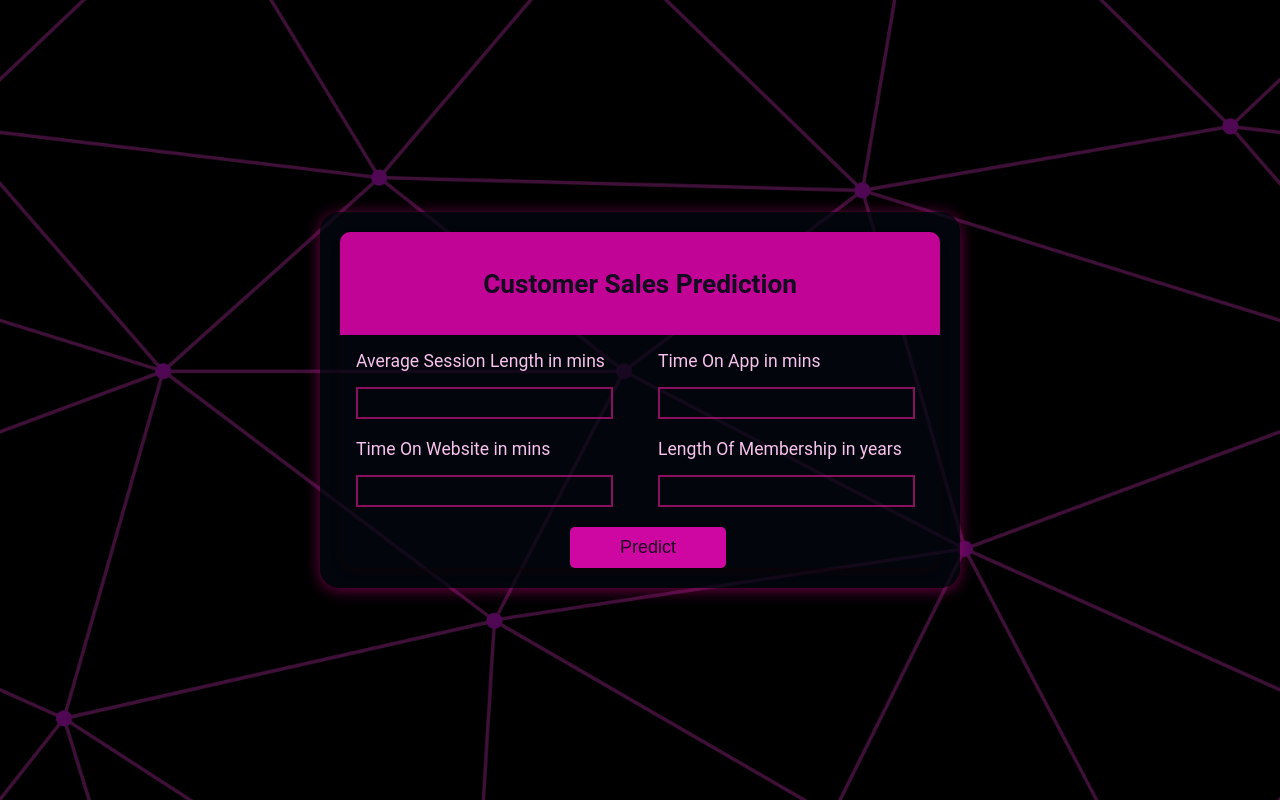
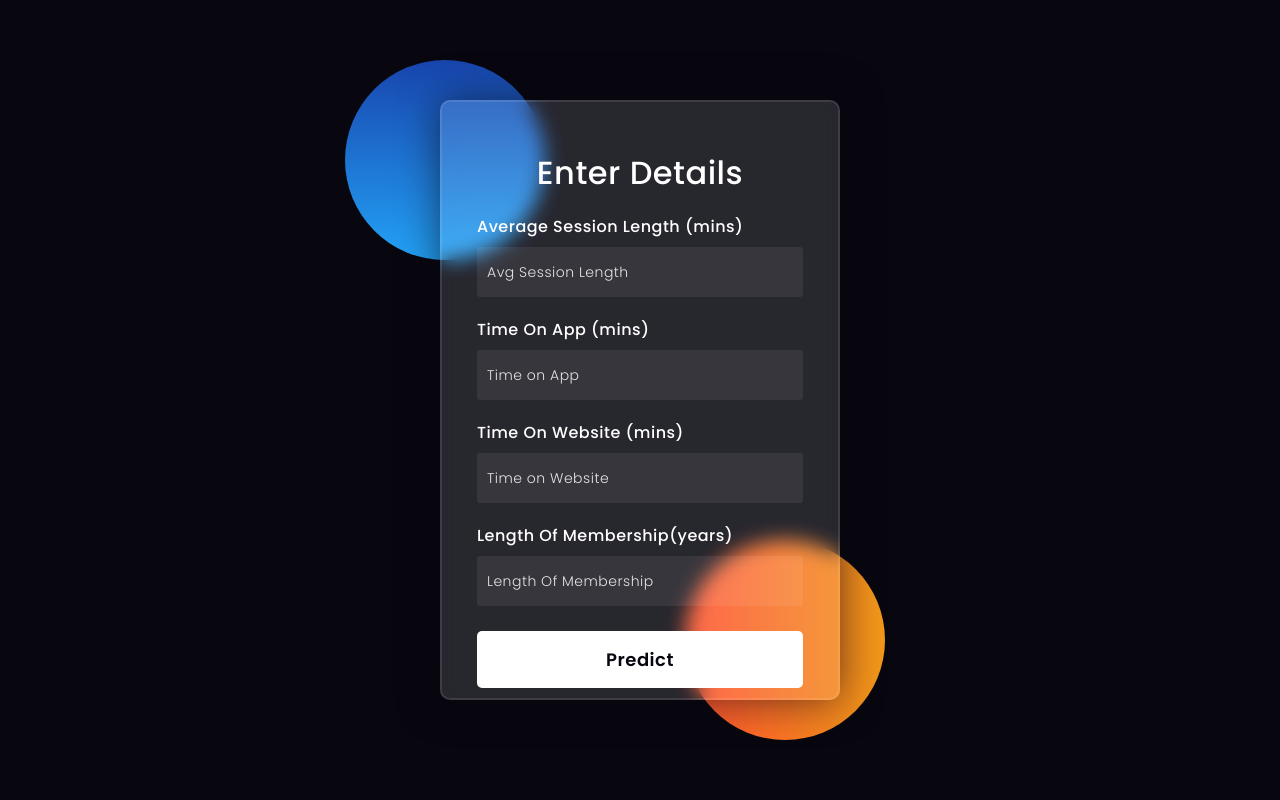
Before and after one commit to venkyeswar/Excelr_Ecommerce_Project, a Flask app: page / in a window 1280 px wide. Run offline with Flask 3, Linux system fonts and the light colour scheme; parts of the project's set-up code (start-up, migrations or seed data) failed here and were passed over.

Commit message:
styles are updated

```diff
--- a/static/css/style.css
+++ /dev/null
@@ -1,90 +0,0 @@
-body {
-    font-family: 'Roboto', sans-serif;
-    margin: 0;
-    padding: 0;
-    color: rgba(16, 1, 1, 0.632);
-    display: flex;
-    justify-content: center;
-    align-items: center;
-    height: 100vh;
-    background-image: url("../img/background.png");
-    background-size: cover;
-    background-position: center center;
-    background-repeat: no-repeat;
-    background-attachment: fixed;
-}
-
-
-.container {
-    padding: 20px;
-    background: rgba(4, 7, 16, 0.749);
-    border-radius: 20px;
-    box-shadow: 0 2px 15px rgba(223, 2, 142, 0.5);
-    text-align:left;
-
-
-}
-
-.card {
-    box-shadow: 0 4px 8px rgba(20, 1, 1, 0.413);
-    border-radius: 15px;
-
-}
-
-.card-header {
-    background-color: #c20496;
-    color: rgba(7, 11, 24, 0.941);
-    text-align: center;
-    border-radius: 10px 10px 0 0;
-    padding: 10px;
-    font-size:1.4rem;
-    font-weight:bolder;
-    margin-bottom:1rem;
-}
-
-.card-body form {
-    display: grid;
-    grid-template-columns: 1fr 1fr;
-    grid-gap: 20px;
-    justify-content: center;
-    margin-left:1rem;
-}
-form div input{
-    text-align:center;
-    font-size:1.2rem;
-    padding:3px;
-    margin-top:1rem;
-    background-color:transparent;
-    border:2px solid rgba(199, 21, 134, 0.683);
-    color:White;
-
-}
-
-form div label{
-    color:rgb(248, 195, 237);
-    font-size:1.1rem;
-    text-align:left;
-
-}
-
-
-
-.text-center {
-    grid-column: span 2;
-    text-align: center;
-}
-
-.btn-success {
-    padding: 10px 50px;
-    font-size: 18px;
-    border-radius: 5px;
-    background-color: #ce07a3;
-    color: rgb(31, 2, 33);
-    border: none;
-    cursor: pointer;
-    transition: background-color 0.3s ease;
-}
-
-.btn-success:hover {
-    background-color: #882173;
-}
--- a/templates/index.html
+++ b/templates/index.html
@@ -1,42 +1,139 @@
 <!DOCTYPE html>
 <html lang="en">
 <head>
-    <meta charset="UTF-8">
-    <meta name="viewport" content="width=device-width, initial-scale=1.0">
-    <title>Ecommerce Sales Prediction </title>
-   <link rel="stylesheet" href="{{ url_for('static', filename='css/style.css') }}">
+  <!-- Design by foolishdeveloper.com -->
+    <title>Glassmorphism login Form Tutorial in html css</title>
+
+    <link rel="preconnect" href="https://fonts.gstatic.com">
+    <link rel="stylesheet" href="https://cdnjs.cloudflare.com/ajax/libs/font-awesome/5.15.4/css/all.min.css">
+    <link href="https://fonts.googleapis.com/css2?family=Poppins:wght@300;500;600&display=swap" rel="stylesheet">
+    <!--Stylesheet-->
+    <style media="screen">
+      *,
+*:before,
+*:after{
+    padding: 0;
+    margin: 0;
+    box-sizing: border-box;
+}
+body{
+    background-color: #080710;
+}
+.background{
+    width: 430px;
+    height: 520px;
+    position: absolute;
+    transform: translate(-50%,-50%);
+    left: 50%;
+    top: 50%;
+}
+.background .shape{
+    height: 200px;
+    width: 200px;
+    position: absolute;
+    border-radius: 50%;
+}
+.shape:first-child{
+    background: linear-gradient(
+        #1845ad,
+        #23a2f6
+    );
+    left: -80px;
+    top: -80px;
+}
+.shape:last-child{
+    background: linear-gradient(
+        to right,
+        #ff512f,
+        #f09819
+    );
+    right: -30px;
+    bottom: -80px;
+}
+form{
+    height: 600px;
+    width: 400px;
+    background-color: rgba(255,255,255,0.13);
+    position: absolute;
+    transform: translate(-50%,-50%);
+    top: 50%;
+    left: 50%;
+    border-radius: 10px;
+    backdrop-filter: blur(10px);
+    border: 2px solid rgba(255,255,255,0.1);
+    box-shadow: 0 0 40px rgba(8,7,16,0.6);
+    padding: 50px 35px;
+}
+form *{
+    font-family: 'Poppins',sans-serif;
+    color: #ffffff;
+    letter-spacing: 0.5px;
+    outline: none;
+    border: none;
+}
+form h3{
+    font-size: 32px;
+    font-weight: 500;
+    line-height: 42px;
+    text-align: center;
+}
+
+label{
+    display: block;
+    margin-top: 20px;
+    font-size: 16px;
+    font-weight: 500;
+}
+input{
+    display: block;
+    height: 50px;
+    width: 100%;
+    background-color: rgba(255,255,255,0.07);
+    border-radius: 3px;
+    padding: 0 10px;
+    margin-top: 8px;
+    font-size: 14px;
+    font-weight: 300;
+}
+::placeholder{
+    color: #e5e5e5;
+}
+button{
+    margin-top: 25px;
+    width: 100%;
+    background-color: #ffffff;
+    color: #080710;
+    padding: 15px 0;
+    font-size: 18px;
+    font-weight: 600;
+    border-radius: 5px;
+    cursor: pointer;
+}
+
+
+    </style>
 </head>
 <body>
+    <div class="background">
+        <div class="shape"></div>
+        <div class="shape"></div>
+    </div>
+    <form action="/predict" method="POST">
+        <h3>Enter Details</h3>
 
-    <div class="container mt-5">
-        <div class="card mx-auto" style="max-width: 600px;">
-            <div class="card-header bg-primary text-white text-center">
-                <h3>Customer Sales Prediction</h3>
-            </div>
-            <div class="card-body">
-                <form action="/predict" method="POST">
-                    <div class="mb-3">
-                        <label for="avg_session_length" class="form-label">Average Session Length in mins</label>
-                        <input type="float" name="avg_session_length" id="avg_session_length" required>
-                    </div>
-                    <div class="mb-3">
-                        <label for="time_on_app" class="form-label">Time On App in mins</label>
-                        <input type="float" name="time_on_app" id="time_on_app" required>
-                    </div>
-                    <div class="mb-3">
-                        <label for="time_on_website" class="form-label">Time On Website in mins </label>
-                        <input type="float" name="time_on_website" id="time_on_website" required>
-                    </div>
-                    <div class="mb-3">
-                        <label for="length_of_membership" class="form-label">Length Of Membership in years</label>
-                        <input type="float" name="length_of_membership" id="length_of_membership" required>
-                    </div>
-                    <div class="text-center">
-                        <button type="submit" class="btn btn-success">Predict</button>
-                    </div>
-                </form>
-            </div>
-        </div>
-    </div>
-    </body>
+        <label for="avg_session_length" class="form-label">Average Session Length (mins)</label>
+        <input type="float" name="avg_session_length" id="avg_session_length" placeholder="Avg Session Length" required>
+
+        <label for="time_on_app" class="form-label">Time On App (mins)</label>
+        <input type="float" name="time_on_app" id="time_on_app" placeholder ="Time on App" required>
+
+        <label for="time_on_website" class="form-label">Time On Website (mins) </label>
+        <input type="float" name="time_on_website" id="time_on_website" placeholder="Time on Website" required>
+
+        <label for="length_of_membership" class="form-label">Length Of Membership(years)</label>
+        <input type="float" name="length_of_membership" id="length_of_membership" placeholder="Length Of Membership" required>
+
+        <button>Predict</button>
+    </form>
+</body>
 </html>
```
Also changed, not shown: static/css/result.css (deleted, +0 -106 lines), templates/result.html (+123 -16 lines).
